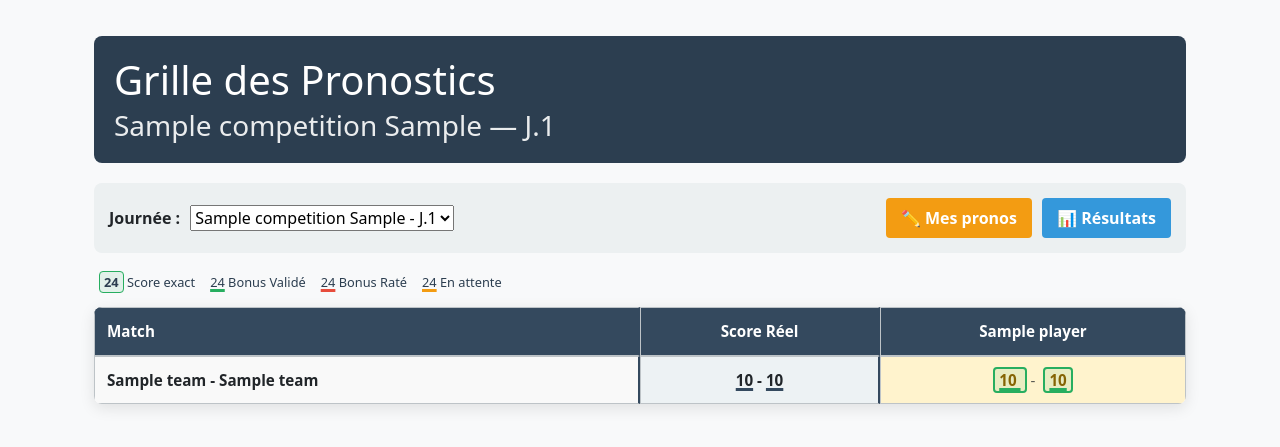
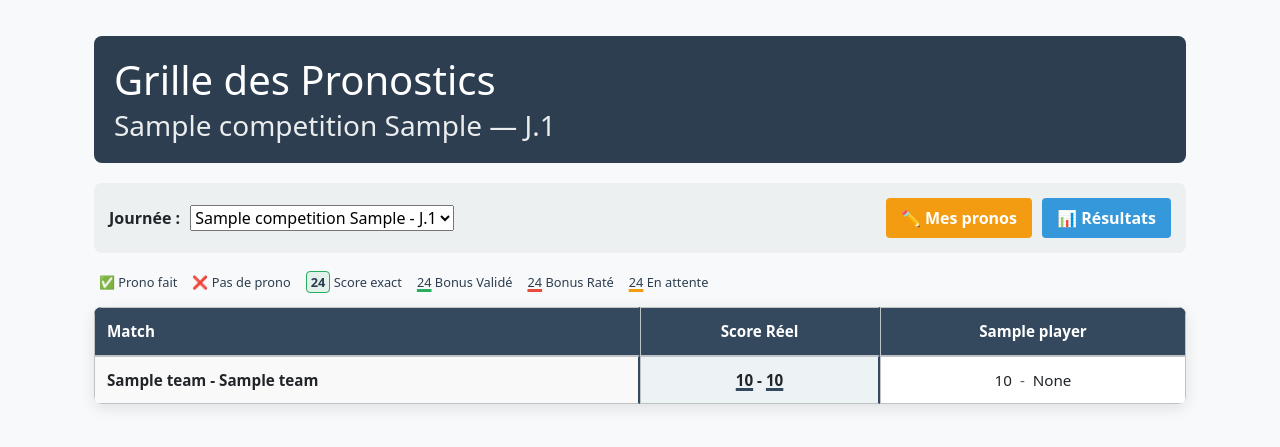
Before and after one commit to Xavcpr/App_prono_rugby, a Django app: page /tous-les-pronos/ in a window 1280 px wide. Shown: the top 447 px of the page. Run offline with Django 5.2, Linux system fonts and the light colour scheme; tables that the repository leaves empty hold one stand-in row (values such as "Sample post").

Commit message:
eo voit si prono fait

```diff
--- a/core/templates/pronos/all_pronos.html
+++ b/core/templates/pronos/all_pronos.html
@@ -69,6 +69,8 @@
       </div>
     </div>
     <div class="legend-small">
+      <span>✅ Prono fait</span>
+      <span>❌ Pas de prono</span>
       <span><span class="perfect-score" style="border-width: 1px;">24</span> Score exact</span>
       <span><span class="bonus-success">24</span> Bonus Validé</span>
       <span><span class="bonus-fail">24</span> Bonus Raté</span>
@@ -96,9 +98,14 @@
               {% for p_data in row.player_pronos %}
                 <td class="{{ p_data.class }}">
                   {% if p_data.display_locked %}
-                    <span class="text-muted">🔒</span>
+                    {# MATCH NON COMMENCÉ ET JOUEUR NON ADMIN #}
+                    {% if p_data.has_prono %}
+                      <span class="text-success" title="Prono enregistré">✅</span>
+                    {% else %}
+                      <span class="text-muted" title="Aucun prono">❌</span>
+                    {% endif %}
                   {% elif p_data.score_home != None %}
-                    {# Indicateur Admin pour les matches non commencés #}
+                    {# MATCH COMMENCÉ OU ADMIN : ON AFFICHE LE SCORE #}
                     {% if not row.is_locked %}
                       <span class="admin-eye"
                             title="Match non commencé : Visible seulement par l'admin">👁️</span>
@@ -111,6 +118,7 @@
                       {{ p_data.score_away }}
                     </span>
                   {% else %}
+                    {# PAS DE PRONO ET MATCH DÉBLOQUÉ #}
                     <span class="text-muted">-</span>
                   {% endif %}
                 </td>
--- a/core/views.py
+++ b/core/views.py
@@ -391,6 +391,7 @@ def all_pronos_view(request):
             prono = next((pred for pred in predictions if pred.match_id == m.id and pred.player_id == p.id), None)
 
             p_dict = {
+                'has_prono': prono is not None,
                 'score_home': None,
                 'score_away': None,
                 'bonus_home': False,
@@ -409,6 +410,9 @@ def all_pronos_view(request):
             # Si le match n'est pas commencé ET que l'utilisateur n'est pas admin -> on cache
             if not is_locked and not is_admin:
                 p_dict['display_locked'] = True
+
+            if (is_locked or is_admin) and prono:
+                p_dict['score_home'] = prono.home_score_pred
 
             # Si le match est commencé OU que l'utilisateur est admin -> on traite les données
             elif prono:
```
Also changed, not shown: core/templates/pronostics.html (added).
